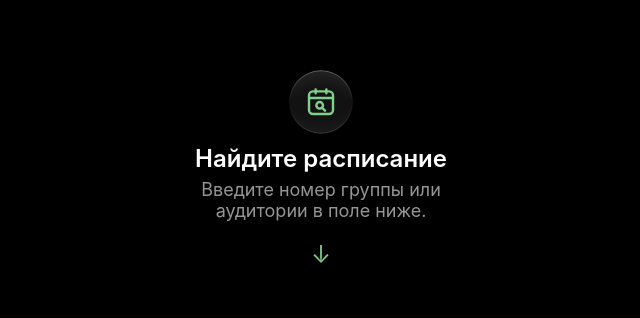
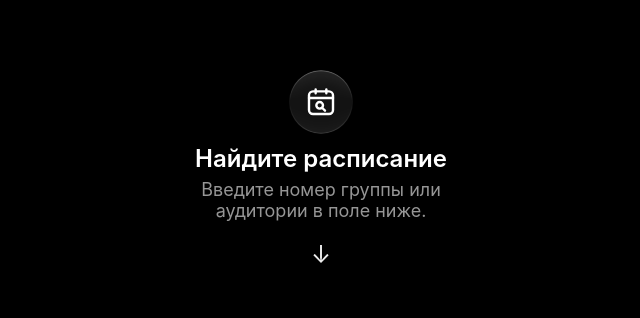
Before and after one commit to Zaka22k/kubsau-schedule, a React (Vite) app: page / in a window 1280 px wide. Shown: the part 196-514 px from the top of the page, without its empty margins (319-959 px from the left). Built offline with nearby package versions, Linux system fonts and the light colour scheme.

Commit message:
update to v4.3

```diff
--- a/src/components/DayItem/LessonItem.module.css
+++ b/src/components/DayItem/LessonItem.module.css
@@ -1,7 +1,7 @@
 .lessonContainer {
   display: flex;
   justify-content: space-between;
-  gap: 10px;
+  gap: 8px;
   align-items: center;
   background-color: var(--card-bg-primary);
   border-radius: var(--control-radius);
@@ -14,7 +14,7 @@
   }
 
   &.now {
-    background-color: var(--app-accent-primary);
+    background-color: var(--control-bg-secondary);
     border-radius: var(--card-radius);
   }
 
@@ -28,10 +28,6 @@
     color: var(--text-tertiary);
     font-variant-numeric: tabular-nums;
     font-feature-settings: "tnum";
-
-    &.now {
-      color: var(--inverted-text-primary);
-    }
   }
 
   .whoWhere {
@@ -39,12 +35,6 @@
     flex-direction: column;
     justify-content: flex-end;
     align-items: end;
-  }
-
-  .lectionMark {
-    background: var(--app-accent-primary);
-    width: 5px;
-    height: 100%;
   }
 
   .infoContainer {
@@ -55,18 +45,10 @@
     .discipline {
       font-size: var(--caption);
       font-weight: 500;
-
-      &.now {
-        color: var(--inverted-text-primary);
-      }
     }
     .teachers {
       font-size: var(--caption);
       color: var(--text-secondary);
-
-      &.now {
-        color: var(--inverted-text-secondary);
-      }
     }
   }
 }
@@ -82,12 +64,11 @@
   &:visited {
     text-decoration: none;
   }
+}
 
-  &.now {
-    color: var(--inverted-text-secondary);
-
-    &:hover {
-      color: var(--inverted-text-primary);
-    }
-  }
+.badge {
+  background: color-mix(in srgb, var(--app-accent) 100%, transparent);
+  border-radius: var(--circular-radius);
+  height: 30px;
+  width: 3px;
 }
--- a/src/components/DayItem/LessonItem.tsx
+++ b/src/components/DayItem/LessonItem.tsx
@@ -18,20 +18,15 @@ const LessonItem = ({ lesson, state }: LessonItemProps) => {
 
   return (
     <tr className={cx(styles.lessonContainer, isNow && styles.now)}>
-      <td className={cx(styles.times, isNow && styles.now)}>
+      <td className={styles.times}>
         {lesson.startTime}
         <br />
         {lesson.endTime}
       </td>
-      <td
-        className={cx(styles.infoContainer, lesson.isLection && styles.lection)}
-      >
-        <div className={cx(styles.discipline, isNow && styles.now)}>
-          {lesson.discipline} {lesson.isLection && "| Лекция"}
-        </div>
-        <div className={cx(styles.teachers, isNow && styles.now)}>
-          {lesson.teachers.join(", ")}
-        </div>
+      <td className={`${lesson.isLection && styles.badge}`} />
+      <td className={styles.infoContainer}>
+        <div className={styles.discipline}>{lesson.discipline}</div>
+        <div className={styles.teachers}>{lesson.teachers.join(", ")}</div>
       </td>
       <td className={styles.whoWhere}>
         {links.map((item: string) => {
@@ -43,7 +38,7 @@ const LessonItem = ({ lesson, state }: LessonItemProps) => {
           return (
             <a
               key={item}
-              className={cx(styles.link, isNow && styles.now)}
+              className={styles.link}
               href={href}
               {...(externalUrl && {
                 target: "_blank",
--- a/src/components/Header/Header.module.css
+++ b/src/components/Header/Header.module.css
@@ -68,7 +68,7 @@
   font-size: var(--caption);
 
   &:hover {
-    color: var(--app-accent-primary);
+    color: var(--app-accent);
     font-size: var(--body);
 
     & span {
--- a/src/components/SearchField/SearchField.module.css
+++ b/src/components/SearchField/SearchField.module.css
@@ -148,5 +148,10 @@
       color: var(--text-primary);
       background-color: var(--control-bg-secondary);
     }
+
+    &:active {
+      color: var(--text-secondary);
+      background-color: var(--control-bg-tertiary);
+    }
   }
 }
--- a/src/index.css
+++ b/src/index.css
@@ -6,29 +6,28 @@
 
   /* Border-radius */
   --card-radius: 16px;
-  --control-radius: 8px;
+  --control-radius: 4px;
   --circular-radius: 9999px;
 
   /* Text */
   --text-primary: rgb(255, 255, 255);
   --text-secondary: rgb(204, 204, 204);
   --text-tertiary: rgb(150, 150, 150);
-  --inverted-text-primary: rgb(0, 0, 0);
-  --inverted-text-secondary: rgb(16, 16, 16);
 
-  /* System */
+  /* App */
   --app-bg: rgb(0, 0, 0);
-  --app-accent-primary: rgb(129, 207, 140);
+  --app-accent: rgb(255, 214, 0);
 
   /* Card */
-  --card-bg-primary: rgb(28, 28, 30);
-  --card-bg-secodary: rgb(44, 44, 46);
+  --card-bg-primary: rgb(20, 20, 20);
+  --card-bg-secodary: rgb(28, 28, 28);
 
   /* Control */
-  --control-bg-secondary: rgba(28, 28, 30, 0.7);
+  --control-bg-secondary: rgb(45, 45, 45);
+  --control-bg-tertiary: rgb(28, 28, 28);
 
   /* Other */
-  --glass-bg: rgba(255, 255, 255, 0.07);
+  --glass-bg: rgba(28, 28, 28, 0.7);
   --edge-shadow-opacity: 0;
   --edge-shadow-width: 0;
   --glass-outer-shadow-opacity: 0;
```
Also changed, not shown: 1 other file (tests, documents, lock files or other folders).
